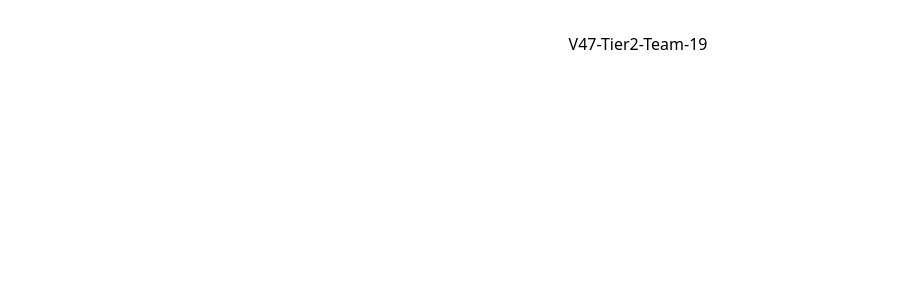
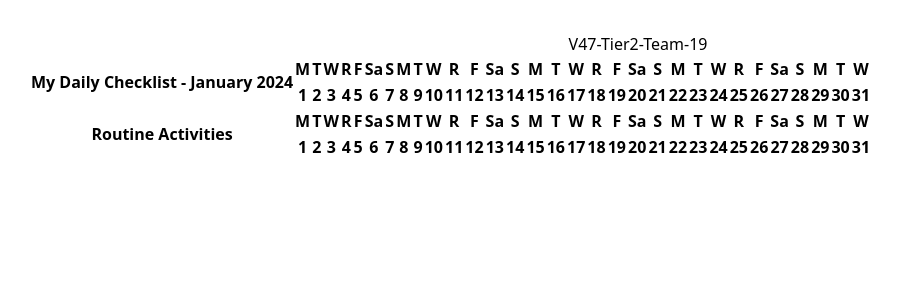
Before and after one commit to jasonavecilla/Task-Tracker, a React (Vite) app: page / in a window 1280 px wide. Shown: the top 300 px of the page, without its empty margins (2-902 px from the left). Built offline with nearby package versions, Linux system fonts and the light colour scheme.

Commit message:
Create TableHeader component for the month's days
The component takes an optional 'title' parameter to make it reusable
for each category in the Tasks data.

```diff
--- a/src/App.tsx
+++ b/src/App.tsx
@@ -1,4 +1,5 @@
 import "./App.css";
+import TableHeader from "./components/TableHeader";
 
 function App() {
   return (
@@ -8,6 +9,14 @@ function App() {
           V47-Tier2-Team-19
         </h1>
       </div>
+      <table>
+        <thead>
+          <TableHeader />
+        </thead>
+        <tbody>
+          <TableHeader title="Routine Activities" />
+        </tbody>
+      </table>
     </>
   );
 }
--- /dev/null
+++ b/src/components/TableHeader.tsx
@@ -0,0 +1,33 @@
+interface TableHeaderProps {
+  title?: string,
+}
+
+const TableHeader = ({title}: TableHeaderProps) => {
+  const today = new Date();
+  const lastDay = new Date(today.getFullYear(), today.getMonth() + 1, 0);
+
+  const weekdays = [];
+  const monthDays = [];
+  for (let i = 1; i<=lastDay.getDate(); i++) {
+    const day = new Date(today.getFullYear(), today.getMonth(), i);
+    const dayString = day.getDay() === 4 ? "R" : day.getDay() === 6 ? "Sa" : day.toLocaleDateString("en-US", {weekday: "narrow"});
+    weekdays.push(<th key={i} className="px-2">{dayString}</th>);
+    monthDays.push(<th key={i} className="px-2">{i}</th>);
+  }
+
+  return (
+    <>
+      <tr>
+        <th rowSpan={2} className="text-nowrap px-2">
+          {title ?? `My Daily Checklist - ${today.toLocaleDateString("en-US", {month: "long"})} ${today.getFullYear()}`}
+        </th>
+        {weekdays}
+      </tr>
+      <tr>
+        {monthDays}
+      </tr>
+    </>
+  );
+};
+
+export default TableHeader;
```
